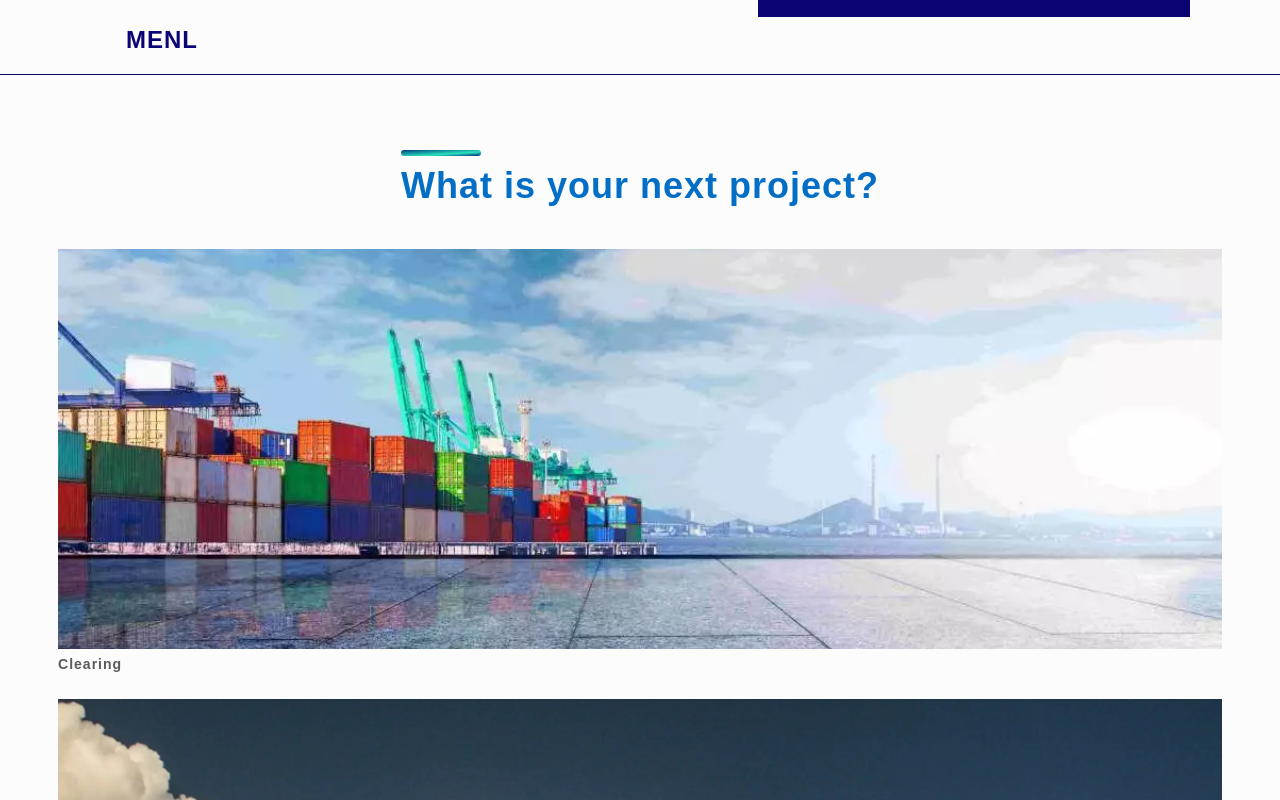
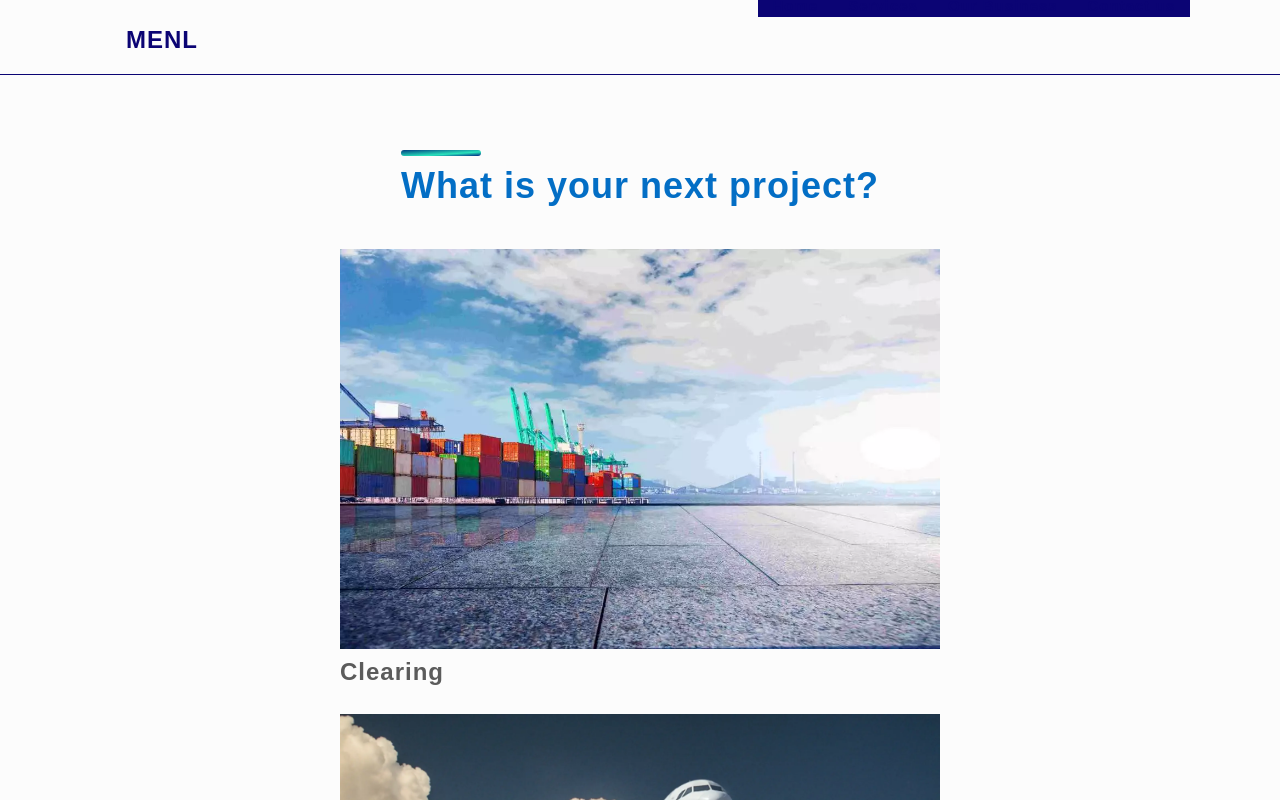
Before and after one commit to abeonweb/marine-express-site, a Next.js app: page /services in a window 1280 px wide. Shown: the top 800 px of the page. Built offline with nearby package versions, Linux system fonts and the light colour scheme.

Commit message:
added max width to article

```diff
--- a/styles/Services.module.css
+++ b/styles/Services.module.css
@@ -1,6 +1,7 @@
 .article {
     width: 100%;
-    margin: 0;
+    max-width: 600px;
+    margin: 0 auto;
 }
 
 .image {
@@ -23,6 +24,6 @@
     padding: 1em 0;
 }
 
-.subtitle {
-    font-size: 1.5em;
+.serviceTitle{
+    font-size: 2em;
 }
```
